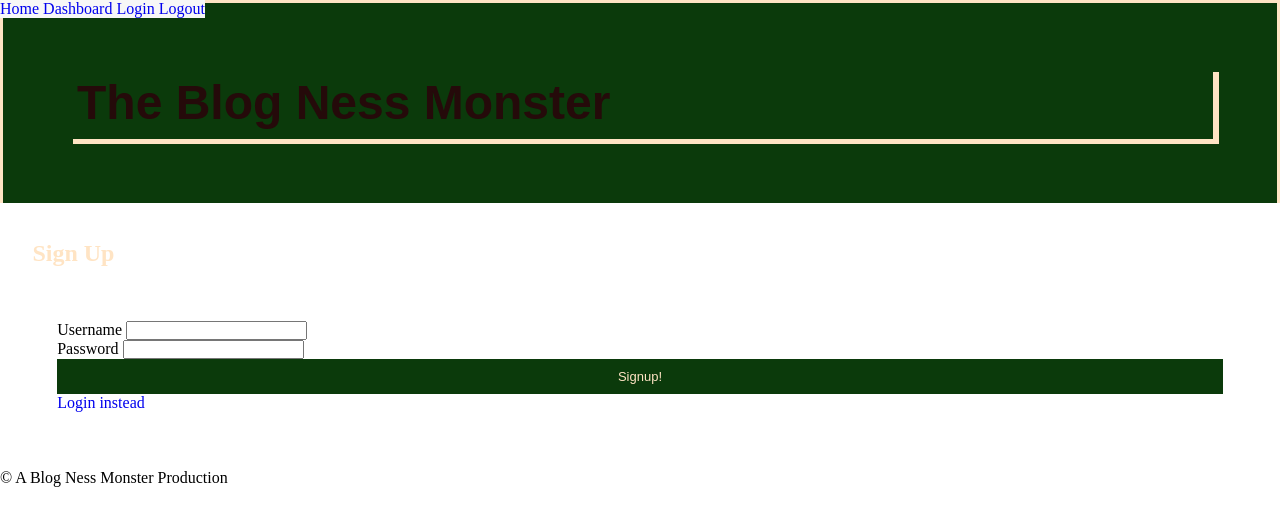
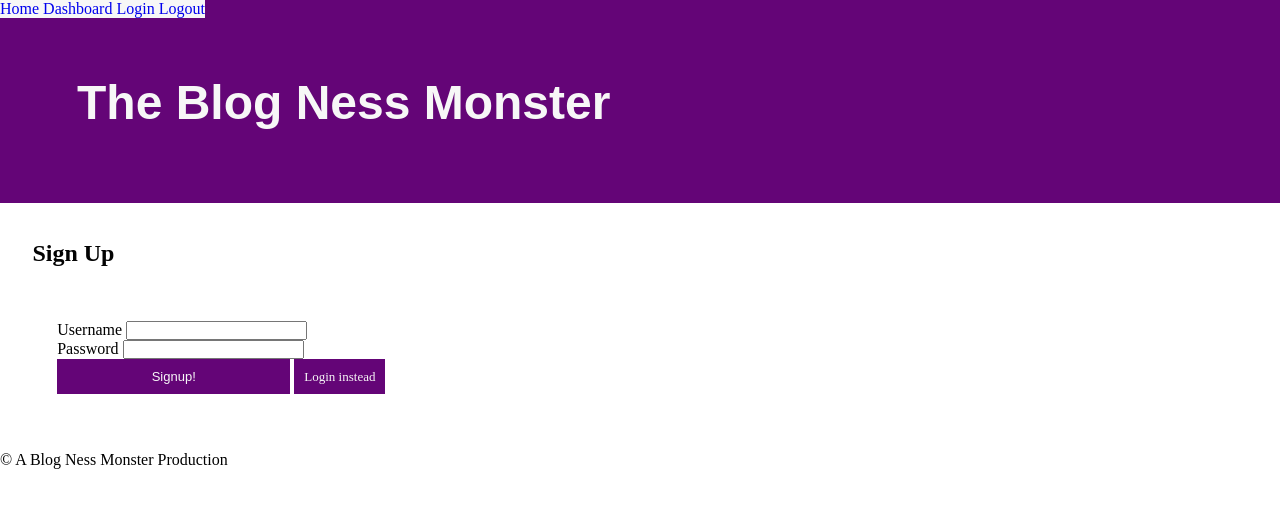
Before and after one commit to embresse/Blog-Ness-Monster-Project-02, a Node server app: template views/signup.handlebars in a window 1280 px wide. Shown: the top 526 px of the page. Run offline with Node 20, Linux system fonts and the light colour scheme; the template is opened without the code that fills it, so the values that code supplies are empty; some libraries are stand-ins or nearby versions.

Commit message:
Changed color scheme in CSS

```diff
--- a/public/style.css
+++ b/public/style.css
@@ -55,11 +55,15 @@ a {
   font-size: small;
   text-decoration: none;
   padding: 10px 10px;
-  width: 100%;
-  color: bisque;
+  width: 20%;
+  color: #f7f7f7;
   border: none;
   outline: none;
-  background-color: rgb(11, 58, 11);
+  background-color: rgb(100, 5, 119);
+}
+
+.btn:hover {
+  background-color: rgb(79, 7, 94);
 }
 
 .btn-inline {
@@ -79,8 +83,8 @@ a {
 
 .hero {
   padding: 5%;
-  background-color: rgb(11, 58, 11);
-  color: bisque;
+  background-color: rgb(100, 5, 119);
+  color: rgb(100, 5, 119);
 }
 
 .hero p {
@@ -89,15 +93,14 @@ a {
 
 .app-title {
   font-size: 3rem;
-  background-color: rgb(11, 58, 11);
+  background-color: rgb(100, 5, 119);
   color: var(--dark);
   padding: 0 10px;
   display: inline-block;
-  box-shadow: 6px 5px;
 }
 
 .app-title a {
-  color: rgb(37, 10, 10);
+  color: #f7f7f7;
 }
 
 .list-group {
@@ -117,7 +120,7 @@ a {
 }
 
 .card-header {
-  color: bisque;
+  color: rgb(3, 3, 3);
   padding: 1%;
 }
 
--- a/views/dashboard.handlebars
+++ b/views/dashboard.handlebars
@@ -8,7 +8,7 @@
       href="https://fonts.googleapis.com/css?family=IBM+Plex+Sans:400,400i,700&display=swap"
       rel="stylesheet"
     />
-    <link rel="stylesheet" href="/css/style.css" />
+    <link rel="stylesheet" href="/style.css" />
   </head>
 
   <body class="flex-column min-100-vh">
--- a/views/layouts/main.handlebars
+++ b/views/layouts/main.handlebars
@@ -8,7 +8,7 @@
       href="https://fonts.googleapis.com/css?family=IBM+Plex+Sans:400,400i,700&display=swap"
       rel="stylesheet"
     />
-    <link rel="stylesheet" href="/css/style.css" />
+    <link rel="stylesheet" href="/style.css" />
   </head>
 
   <body class="flex-column min-100-vh">
--- a/views/login.handlebars
+++ b/views/login.handlebars
@@ -12,7 +12,7 @@
       <input type="password" id="password-input-login" />
     </div>
     <button type="submit" id="login-btn" class="btn">Login!</button>
-    <a type="button" href="/signup">Sign up instead</a>
+    <a type="button" class="btn" href="/signup">Sign up instead</a>
   </form>
 </div>
 
--- a/views/signup.handlebars
+++ b/views/signup.handlebars
@@ -12,8 +12,8 @@
         <label for="password-input-signup">Password</label>
         <input type="password" id="password-input-signup" />
       </div>
-      <button type="submit" id="signup-btn" class="btn" >Signup!</button>
-      <a href="/login">Login instead</a>
+      <button type="submit" id="signup-btn" class="btn">Signup!</button>
+      <a href="/login" class="btn">Login instead</a>
     </form>
   </div>
 </div>
```
Also changed, not shown: 1 other file.
